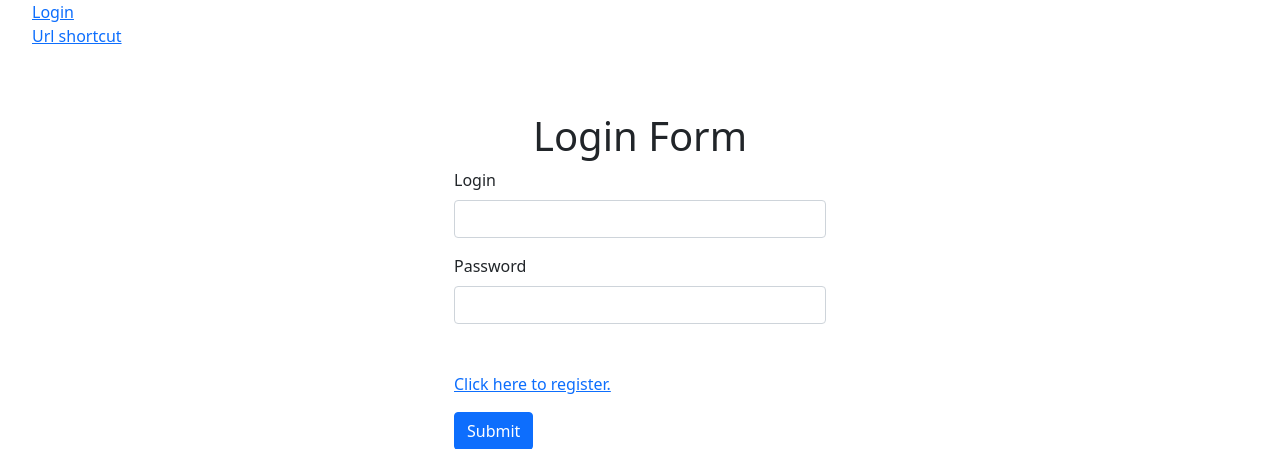
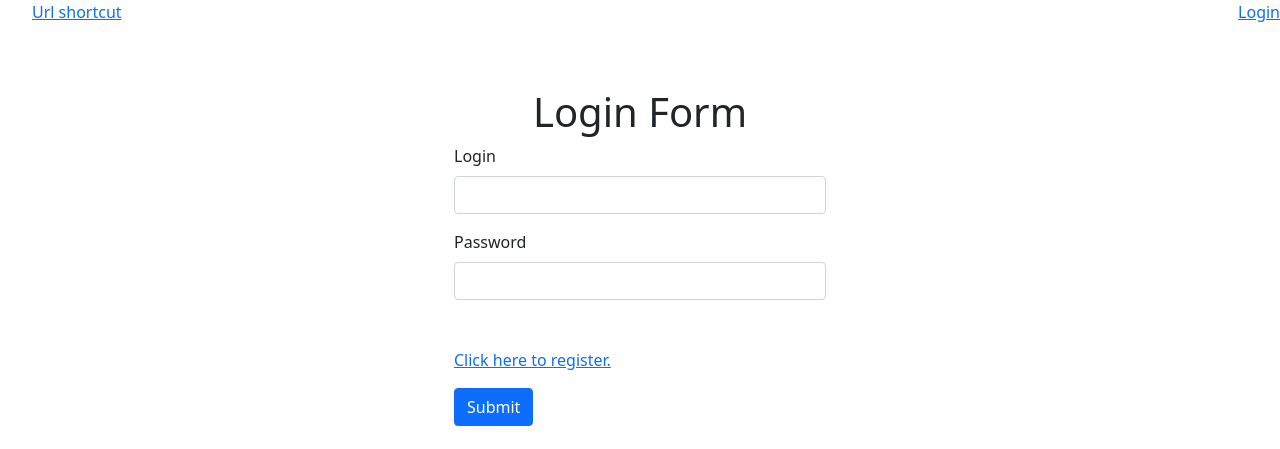
Before and after one commit to CentaureChris/phpShortcutUrl, a PHP site: page /index.php?page=login in a window 1280 px wide. Shown: the top 449 px of the page. Run offline with PHP 8.4, Linux system fonts and the light colour scheme; data that the repository does not hold is empty; some libraries are stand-ins or nearby versions.

Commit message:
add some css

```diff
--- a/app/assets/css/style.css
+++ b/app/assets/css/style.css
@@ -7,7 +7,7 @@ h1{
 
 .admin {
     display: flex;
-    justify-content: space-around;
+    justify-content: space-between;
 }
 
 .home{
--- a/views/navbar.php
+++ b/views/navbar.php
@@ -1,11 +1,11 @@
 <nav>
-    <ul>
+    <ul class="admin">
+        <li><a href="index.php">Url shortcut</a></li>
         <?php
         if(!isset($_SESSION['Auth'])): ?>
         <li><a href="index.php?page=login">Login</a></li>
         <?php else : ?>
         <li><a href="index.php?page=logout">Logout</a></li>
         <?php endif ; ?>
-        <li><a href="index.php">Url shortcut</a></li>
     </ul>
 </nav>
```
